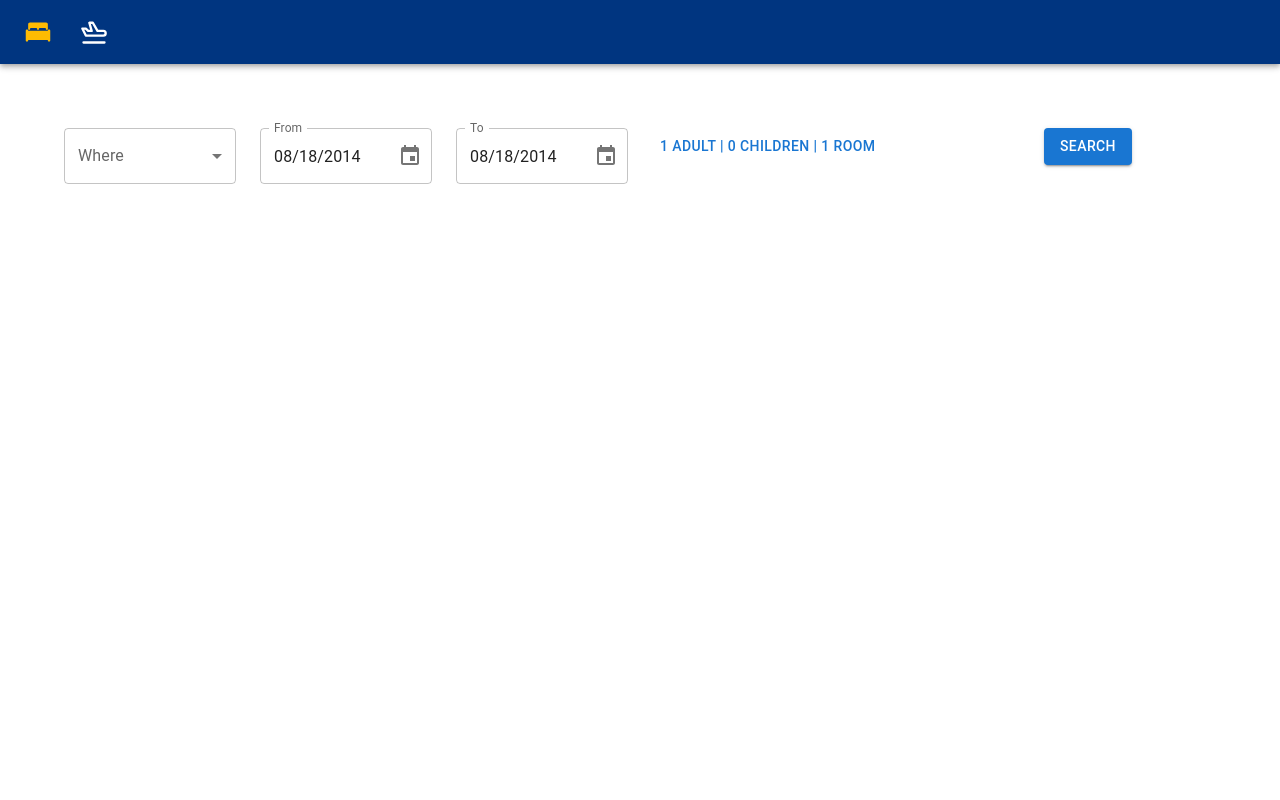
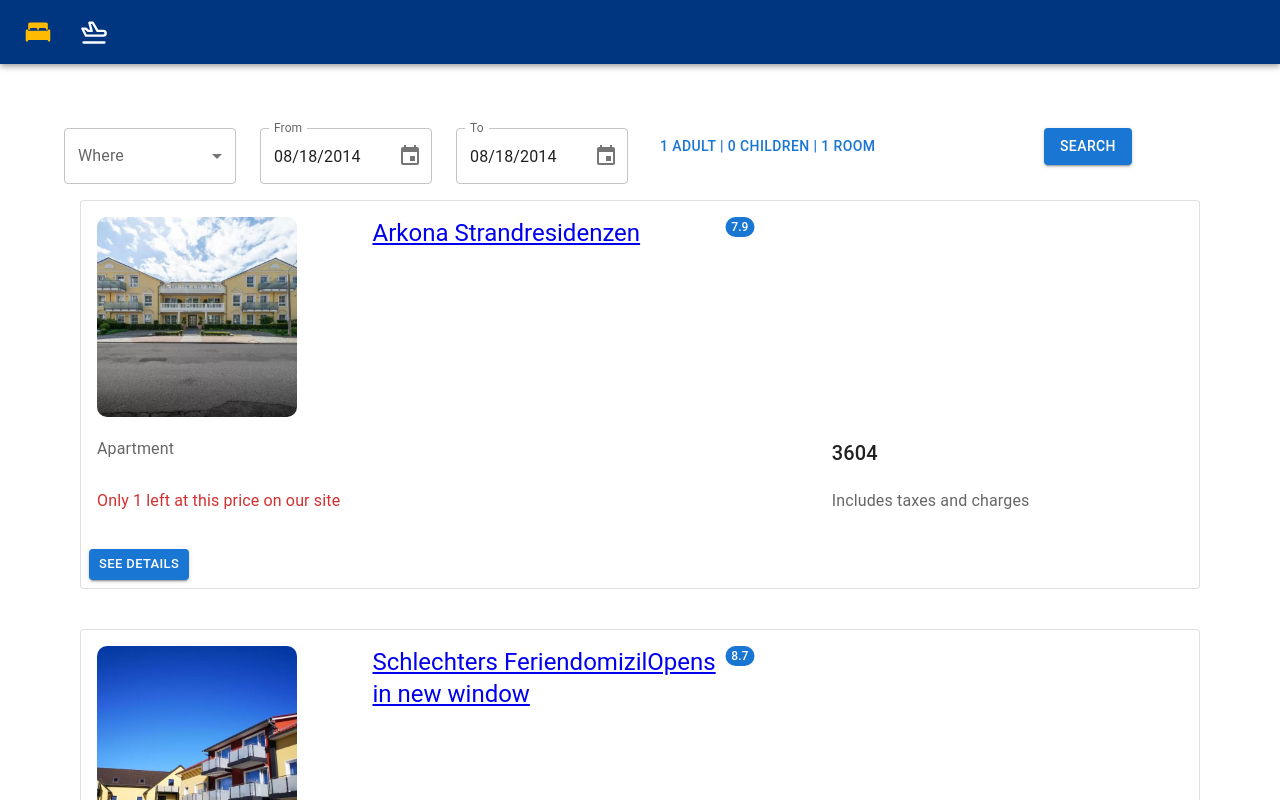
Before and after one commit to ZahraBahmanpour/react-booking, a React (Create React App) app: page /stays in a window 1280 px wide. Shown: the top 800 px of the page. Built offline with nearby package versions, Linux system fonts and the light colour scheme.

Commit message:
add staysList component

```diff
--- /dev/null
+++ b/src/components/StaysList.js
@@ -0,0 +1,13 @@
+import { Box } from "@mui/material";
+import BasicCard from "./Card";
+
+const StaysList = ({ stays }) => {
+  return (
+    <Box sx={{ padding: 2, display: "flex", flexDirection: "column", gap: 5 }}>
+      {stays.map((stay) => (
+        <BasicCard key={stay.id} {...stay} />
+      ))}
+    </Box>
+  );
+};
+export default StaysList;
--- a/src/pages/stays/Stays.js
+++ b/src/pages/stays/Stays.js
@@ -2,7 +2,9 @@ import { Button, Container, Grid } from "@mui/material";
 import DatePicker from "../../components/DatePicker";
 import DropDown from "../../components/DropDown";
 import StayInfoPopOver from "../../components/StayInfoPopOver";
+import StaysList from "../../components/StaysList";
 import cities from "../../data/cities";
+import stays from "../../data/stays";
 
 const Stays = () => {
   return (
@@ -24,6 +26,7 @@ const Stays = () => {
           <Button variant="contained">Search</Button>
         </Grid>
       </Grid>
+      <StaysList stays={stays} />
     </Container>
   );
 };
```
